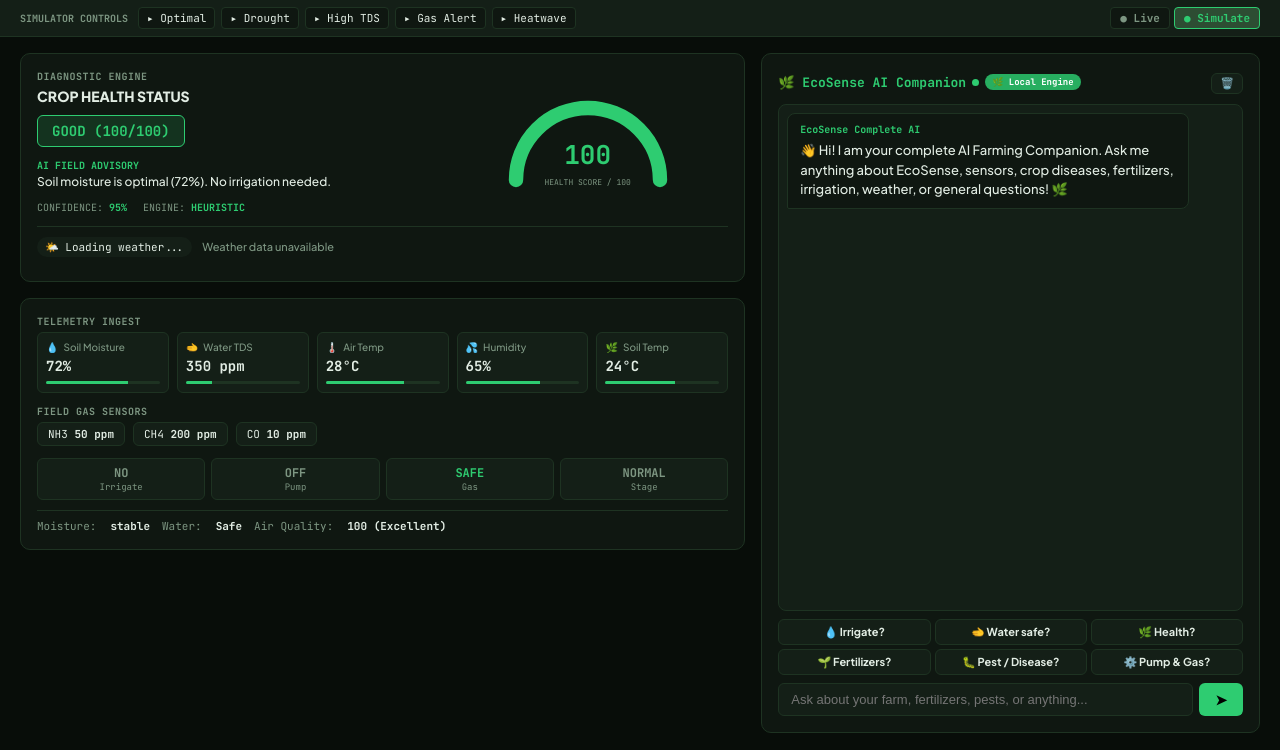
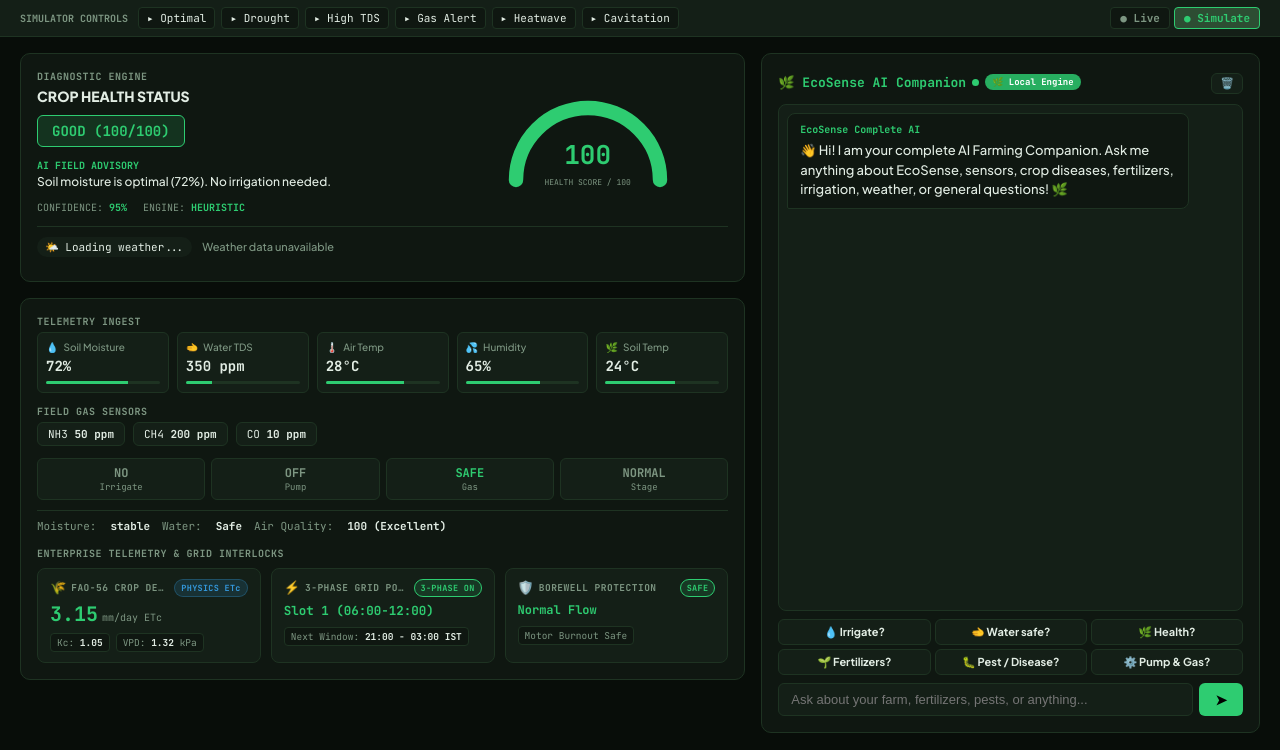
Before and after one commit to mcgil023/ecosense, a Flask app: page / in a window 1280 px wide. Shown: the part 50-800 px from the top of the page. Run offline with Flask 3, Linux system fonts and the light colour scheme; data that the repository does not hold is empty; parts of the project's set-up code (start-up, migrations or seed data) failed here and were passed over.

Commit message:
feat(ui): add frontend telemetry badges for FAO-56 ETc, 3-phase grid power, and borewell protection

```diff
--- a/app.py
+++ b/app.py
@@ -237,7 +237,16 @@
     slot_2 = hour >= 21 or hour < 3
     is_available = slot_1 or slot_2
     active_slot = "Slot 1 (06:00-12:00)" if slot_1 else "Slot 2 (21:00-03:00)" if slot_2 else "Off-Peak (Single Phase Only)"
-    return is_available, active_slot
+    if slot_1:
+        next_window = "21:00 - 03:00 IST"
+    elif slot_2:
+        next_window = "06:00 - 12:00 IST"
+    elif 12 <= hour < 21:
+        next_window = "21:00 - 03:00 IST"
+    else:
+        next_window = "06:00 - 12:00 IST"
+    return is_available, active_slot, next_window
+
 
 
 # ── Weather ─────────────────────────────────────────────────────
@@ -429,7 +438,7 @@
         pump_on = True
 
     # Rural Three-Phase Agricultural Grid Power Scheduling
-    grid_power_available, active_grid_slot = get_grid_power_status()
+    grid_power_available, active_grid_slot, next_window_ist = get_grid_power_status()
 
     # Generate clear agronomic advisory message:
     if borewell_dry_run:
@@ -486,14 +495,23 @@
         "sensors_used": sd,
         "inference_source": "ml" if ml else "heuristic",
         "agronomic_physics": {
+            "et_c_mm_day": etc_info["etc_crop_demand_mm_day"],
+            "etc_crop_water_demand_mm_day": etc_info["etc_crop_demand_mm_day"],
+            "vpd_kpa": etc_info["vapor_pressure_deficit_kpa"],
+            "kc_factor": cfg.get("kc", 1.0),
             "fao56_kc_factor": cfg.get("kc", 1.0),
-            "etc_crop_water_demand_mm_day": etc_info["etc_crop_demand_mm_day"],
-            "et0_reference_mm_day": etc_info["et0_reference_mm_day"],
-            "vpd_kpa": etc_info["vapor_pressure_deficit_kpa"]
+            "et0_reference_mm_day": etc_info["et0_reference_mm_day"]
         },
         "grid_power_status": {
+            "three_phase_active": grid_power_available,
             "three_phase_available": grid_power_available,
-            "active_slot": active_grid_slot
+            "current_slot": active_grid_slot,
+            "active_slot": active_grid_slot,
+            "next_window_ist": next_window_ist
+        },
+        "borewell_protection": {
+            "dry_run_detected": bool(borewell_dry_run),
+            "alert": "🚨 Cavitation / Silt Spike >40%" if borewell_dry_run else "Normal Flow"
         },
         "factors_breakdown": heur_res["factors_breakdown"]
     }
--- a/static/script.js
+++ b/static/script.js
@@ -15,6 +15,7 @@
   saline:  { soil_moisture: 68, tds_ppm: 1450, air_temp_c: 29, soil_temp_c: 25, humidity_pct: 60, mq135_ammonia: 55, mq4_methane: 180, mq7_co: 10, mq2_smoke: 20 },
   gas:     { soil_moisture: 70, tds_ppm: 400, air_temp_c: 30, soil_temp_c: 26, humidity_pct: 70, mq135_ammonia: 450, mq4_methane: 2200, mq7_co: 180, mq2_smoke: 250 },
   heat:    { soil_moisture: 48, tds_ppm: 360, air_temp_c: 42, soil_temp_c: 38, humidity_pct: 35, mq135_ammonia: 70, mq4_methane: 210, mq7_co: 15, mq2_smoke: 25 },
+  cavitation: { soil_moisture: 35, tds_ppm: 950, air_temp_c: 34, soil_temp_c: 30, humidity_pct: 45, mq135_ammonia: 50, mq4_methane: 200, mq7_co: 10, mq2_smoke: 20 },
 };
 
 function toggleTheme() {
@@ -153,6 +154,62 @@
   if (tm) tm.textContent = p.trend_moisture || 'stable';
   if (tw) tw.textContent = p.tds_safe ? 'Safe' : 'Saline';
   if (ta) ta.textContent = `${p.field_aqi || 95} (${p.field_aqi_label || 'Good'})`;
+
+  // ── Enterprise Agronomic Telemetry Badges ───────────────────
+  // 1. Agronomic Physics: et_c_mm_day, vpd_kpa, kc_factor
+  const agri = p.agronomic_physics || {};
+  const bEtcVal = gid('b-etc-val');
+  const bKcVal = gid('b-kc-val');
+  const bVpdVal = gid('b-vpd-val');
+  const etcVal = agri.et_c_mm_day !== undefined ? agri.et_c_mm_day : agri.etc_crop_water_demand_mm_day;
+  const kcVal = agri.kc_factor !== undefined ? agri.kc_factor : agri.fao56_kc_factor;
+  if (bEtcVal) bEtcVal.textContent = etcVal !== undefined ? etcVal : '--';
+  if (bKcVal) bKcVal.textContent = kcVal !== undefined ? kcVal : '--';
+  if (bVpdVal) bVpdVal.textContent = agri.vpd_kpa !== undefined ? agri.vpd_kpa : '--';
+
+  // 2. Rural 3-Phase Grid Power: three_phase_active, current_slot, next_window_ist
+  const grid = p.grid_power_status || {};
+  const bGridStatus = gid('b-grid-status');
+  const bGridSlot = gid('b-grid-slot');
+  const bGridNext = gid('b-grid-next');
+  const is3Phase = grid.three_phase_active ?? grid.three_phase_available ?? false;
+  if (bGridStatus) {
+    bGridStatus.textContent = is3Phase ? '3-PHASE ON' : 'OFF-PEAK';
+    bGridStatus.className = 'badge-tag ' + (is3Phase ? 'tag-active' : 'tag-offpeak');
+  }
+  if (bGridSlot) {
+    bGridSlot.textContent = grid.current_slot || grid.active_slot || 'Off-Peak';
+    bGridSlot.style.color = is3Phase ? 'var(--accent-green)' : 'var(--text-muted)';
+  }
+  if (bGridNext) {
+    bGridNext.textContent = grid.next_window_ist || '06:00 - 12:00 IST';
+  }
+
+  // 3. Borewell Protection: dry_run_detected, alert
+  const bw = p.borewell_protection || {};
+  const bBwStatus = gid('b-borewell-status');
+  const bBwAlert = gid('b-borewell-alert');
+  const bBwSub = gid('b-borewell-sub');
+  const badgeBwCard = gid('badge-borewell');
+  const isDryRun = Boolean(bw.dry_run_detected || (p.pump_locked && p.advisory && p.advisory.includes('Borewell')));
+  if (bBwStatus) {
+    bBwStatus.textContent = isDryRun ? 'INTERLOCK' : 'SAFE';
+    bBwStatus.className = 'badge-tag ' + (isDryRun ? 'tag-alarm' : 'tag-safe');
+  }
+  if (bBwAlert) {
+    bBwAlert.textContent = bw.alert || (isDryRun ? '🚨 Cavitation Spike >40%' : 'Normal Flow');
+    bBwAlert.style.color = isDryRun ? 'var(--accent-red)' : 'var(--accent-green)';
+  }
+  if (bBwSub) {
+    bBwSub.textContent = isDryRun ? 'Pump Cut Off • Silt/Air Intrusion' : 'Motor Burnout Safe';
+  }
+  if (badgeBwCard) {
+    if (isDryRun) {
+      badgeBwCard.classList.add('badge-alarm-active');
+    } else {
+      badgeBwCard.classList.remove('badge-alarm-active');
+    }
+  }
 }
 
 async function loadWeather() {
--- a/static/style.css
+++ b/static/style.css
@@ -207,6 +207,172 @@
 .trend-strip { display: flex; gap: 12px; font-size: 11px; font-family: var(--mono-font); color: var(--text-muted); border-top: 1px solid var(--border); padding-top: 8px; }
 .trend-val { color: var(--text); font-weight: 700; margin-left: 2px; }
 
+/* ── Enterprise Agronomic Telemetry Badges ─────────────────── */
+.enterprise-badges-grid {
+  display: grid;
+  grid-template-columns: repeat(auto-fit, minmax(180px, 1fr));
+  gap: 10px;
+  margin-top: 8px;
+}
+
+.badge-card {
+  background: var(--bg-card-alt);
+  border: 1px solid var(--border);
+  border-radius: 8px;
+  padding: 10px 12px;
+  display: flex;
+  flex-direction: column;
+  gap: 6px;
+  position: relative;
+  transition: transform 0.2s ease, border-color 0.2s ease, box-shadow 0.2s ease;
+}
+
+.badge-card:hover {
+  transform: translateY(-2px);
+  border-color: rgba(39, 174, 96, 0.45);
+  box-shadow: 0 4px 14px rgba(0, 0, 0, 0.25);
+}
+
+.badge-header {
+  display: flex;
+  align-items: center;
+  justify-content: space-between;
+  gap: 6px;
+}
+
+.badge-title-wrap {
+  display: flex;
+  align-items: center;
+  gap: 5px;
+  min-width: 0;
+}
+
+.badge-icon {
+  font-size: 13px;
+  line-height: 1;
+}
+
+.badge-title {
+  font-size: 9.5px;
+  font-weight: 700;
+  font-family: var(--mono-font);
+  color: var(--text-muted);
+  letter-spacing: 0.5px;
+  white-space: nowrap;
+  overflow: hidden;
+  text-overflow: ellipsis;
+}
+
+.badge-tag {
+  font-size: 8.5px;
+  font-family: var(--mono-font);
+  font-weight: 700;
+  padding: 2px 6px;
+  border-radius: 10px;
+  white-space: nowrap;
+  letter-spacing: 0.3px;
+}
+
+.tag-physics {
+  background: rgba(52, 152, 219, 0.15);
+  color: #3498db;
+  border: 1px solid rgba(52, 152, 219, 0.3);
+}
+
+.tag-active {
+  background: rgba(39, 174, 96, 0.18);
+  color: var(--accent-green);
+  border: 1px solid var(--accent-green);
+}
+
+.tag-offpeak {
+  background: rgba(241, 196, 15, 0.15);
+  color: var(--accent-yellow);
+  border: 1px solid rgba(241, 196, 15, 0.3);
+}
+
+.tag-safe {
+  background: rgba(39, 174, 96, 0.18);
+  color: var(--accent-green);
+  border: 1px solid var(--accent-green);
+}
+
+.tag-alarm {
+  background: rgba(231, 76, 60, 0.25);
+  color: #ff5252;
+  border: 1px solid #ff5252;
+  animation: badge-pulse 1.4s infinite;
+}
+
+.badge-primary {
+  display: flex;
+  align-items: baseline;
+  gap: 4px;
+}
+
+.badge-main-metric {
+  font-size: 20px;
+  font-weight: 800;
+  font-family: var(--mono-font);
+  color: var(--accent-green);
+  line-height: 1.1;
+}
+
+.badge-metric-unit {
+  font-size: 10px;
+  font-family: var(--mono-font);
+  color: var(--text-muted);
+}
+
+.badge-main-slot {
+  font-size: 12.5px;
+  font-weight: 700;
+  font-family: var(--mono-font);
+  color: var(--text);
+  line-height: 1.3;
+}
+
+.badge-main-alert {
+  font-size: 12px;
+  font-weight: 700;
+  font-family: var(--mono-font);
+  color: var(--accent-green);
+  line-height: 1.3;
+}
+
+.badge-meta-row {
+  display: flex;
+  align-items: center;
+  gap: 6px;
+  flex-wrap: wrap;
+  margin-top: 2px;
+}
+
+.badge-meta-pill {
+  font-size: 9.5px;
+  font-family: var(--mono-font);
+  color: var(--text-muted);
+  background: var(--bg-card);
+  padding: 2px 6px;
+  border-radius: 4px;
+  border: 1px solid var(--border);
+}
+
+.badge-meta-pill b {
+  color: var(--text);
+}
+
+.badge-alarm-active {
+  border-color: rgba(231, 76, 60, 0.7) !important;
+  box-shadow: 0 0 12px rgba(231, 76, 60, 0.25);
+}
+
+@keyframes badge-pulse {
+  0% { box-shadow: 0 0 0 0 rgba(231, 76, 60, 0.5); }
+  70% { box-shadow: 0 0 0 6px rgba(231, 76, 60, 0); }
+  100% { box-shadow: 0 0 0 0 rgba(231, 76, 60, 0); }
+}
+
 /* ── Right Column: Enhanced Chat Card ───────────────────────── */
 .chat-card {
   display: flex;
--- a/templates/index.html
+++ b/templates/index.html
@@ -42,6 +42,7 @@
     <button class="sim-btn" onclick="applyPreset('saline')">&#9656; High TDS</button>
     <button class="sim-btn" onclick="applyPreset('gas')">&#9656; Gas Alert</button>
     <button class="sim-btn" onclick="applyPreset('heat')">&#9656; Heatwave</button>
+    <button class="sim-btn" onclick="applyPreset('cavitation')">&#9656; Cavitation</button>
   </div>
   <div class="mode-toggles">
     <button id="btn-live" class="mode-btn" onclick="setMode('live')">&#9679; Live</button>
@@ -136,6 +137,54 @@
         <span class="trend-key" id="tk-water">Water:</span><span class="trend-val" id="t-tds">--</span>
         <span class="trend-key" id="tk-air">Air Quality:</span><span class="trend-val" id="t-aqi">--</span>
       </div>
+
+      <!-- Enterprise Agronomic Badges -->
+      <div class="panel-eyebrow" id="pt-badges" style="margin-top: 14px;">ENTERPRISE TELEMETRY &amp; GRID INTERLOCKS</div>
+      <div class="enterprise-badges-grid">
+        <!-- Badge 1: FAO-56 Agronomic Physics -->
+        <div class="badge-card badge-physics" id="badge-physics">
+          <div class="badge-header">
+            <span class="badge-title-wrap"><span class="badge-icon">🌾</span> <span class="badge-title">FAO-56 CROP DEMAND</span></span>
+            <span class="badge-tag tag-physics" id="b-etc-status">PHYSICS ETc</span>
+          </div>
+          <div class="badge-primary">
+            <span class="badge-main-metric" id="b-etc-val">--</span>
+            <span class="badge-metric-unit">mm/day ETc</span>
+          </div>
+          <div class="badge-meta-row">
+            <span class="badge-meta-pill">Kc: <b id="b-kc-val">--</b></span>
+            <span class="badge-meta-pill">VPD: <b id="b-vpd-val">--</b> kPa</span>
+          </div>
+        </div>
+
+        <!-- Badge 2: Rural 3-Phase Grid Power -->
+        <div class="badge-card badge-grid" id="badge-grid">
+          <div class="badge-header">
+            <span class="badge-title-wrap"><span class="badge-icon">⚡</span> <span class="badge-title">3-PHASE GRID POWER</span></span>
+            <span class="badge-tag" id="b-grid-status">--</span>
+          </div>
+          <div class="badge-primary">
+            <span class="badge-main-slot" id="b-grid-slot">--</span>
+          </div>
+          <div class="badge-meta-row">
+            <span class="badge-meta-pill">Next Window: <b id="b-grid-next">--</b></span>
+          </div>
+        </div>
+
+        <!-- Badge 3: Borewell Dry-Run Protection -->
+        <div class="badge-card badge-borewell" id="badge-borewell">
+          <div class="badge-header">
+            <span class="badge-title-wrap"><span class="badge-icon">🛡️</span> <span class="badge-title">BOREWELL PROTECTION</span></span>
+            <span class="badge-tag" id="b-borewell-status">SAFE</span>
+          </div>
+          <div class="badge-primary">
+            <span class="badge-main-alert" id="b-borewell-alert">Normal Flow</span>
+          </div>
+          <div class="badge-meta-row">
+            <span class="badge-meta-pill" id="b-borewell-sub">Motor Burnout Safe</span>
+          </div>
+        </div>
+      </div>
     </section>
   </div>
 
```
Also changed, not shown: test_ecosense.py (+13 -1 lines), README.md.
